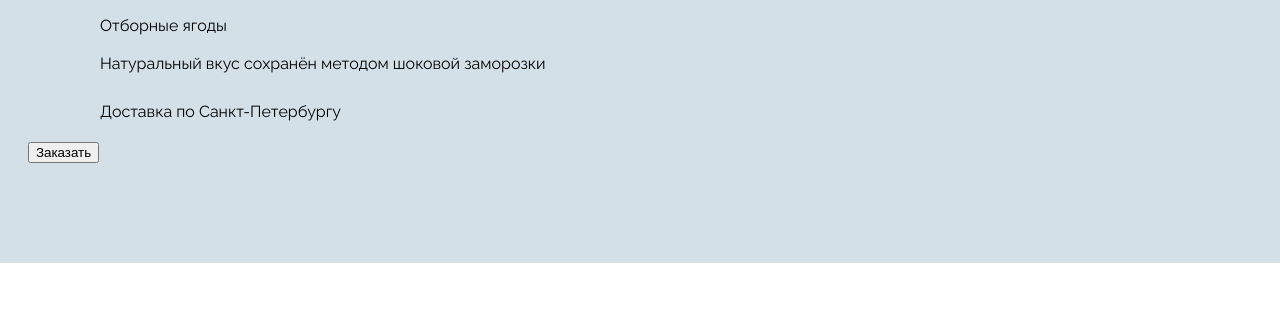
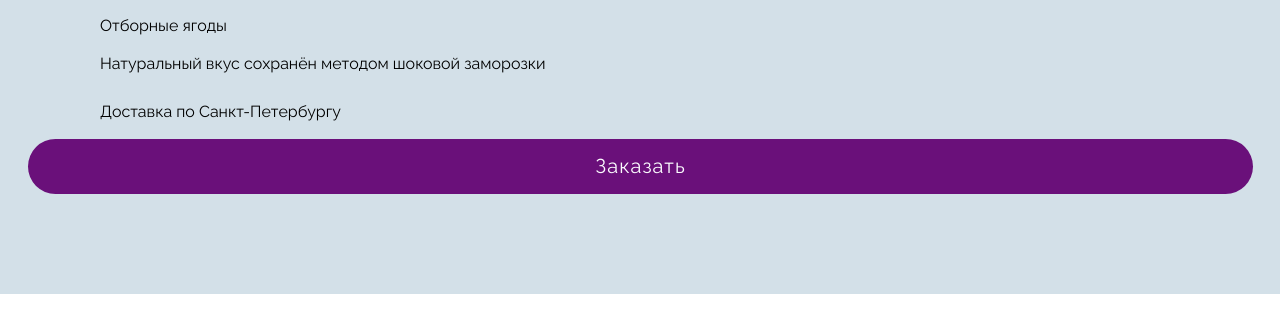
Before and after one commit to Bobjka/2075847-berries, a website: page source/index.html in a window 1280 px wide. Shown: the part 199-532 px from the top of the page. Drawn offline with nearby package versions, Linux system fonts and the light colour scheme; files that its build step writes are made by us from their sources.

Commit message:
add main button

```diff
--- a/source/less/style.less
+++ b/source/less/style.less
@@ -6,3 +6,6 @@
 /* BLOCKS */
 @import "blocks/header";
 @import "blocks/hero";
+
+//BUTTON
+@import "button/button";
```
